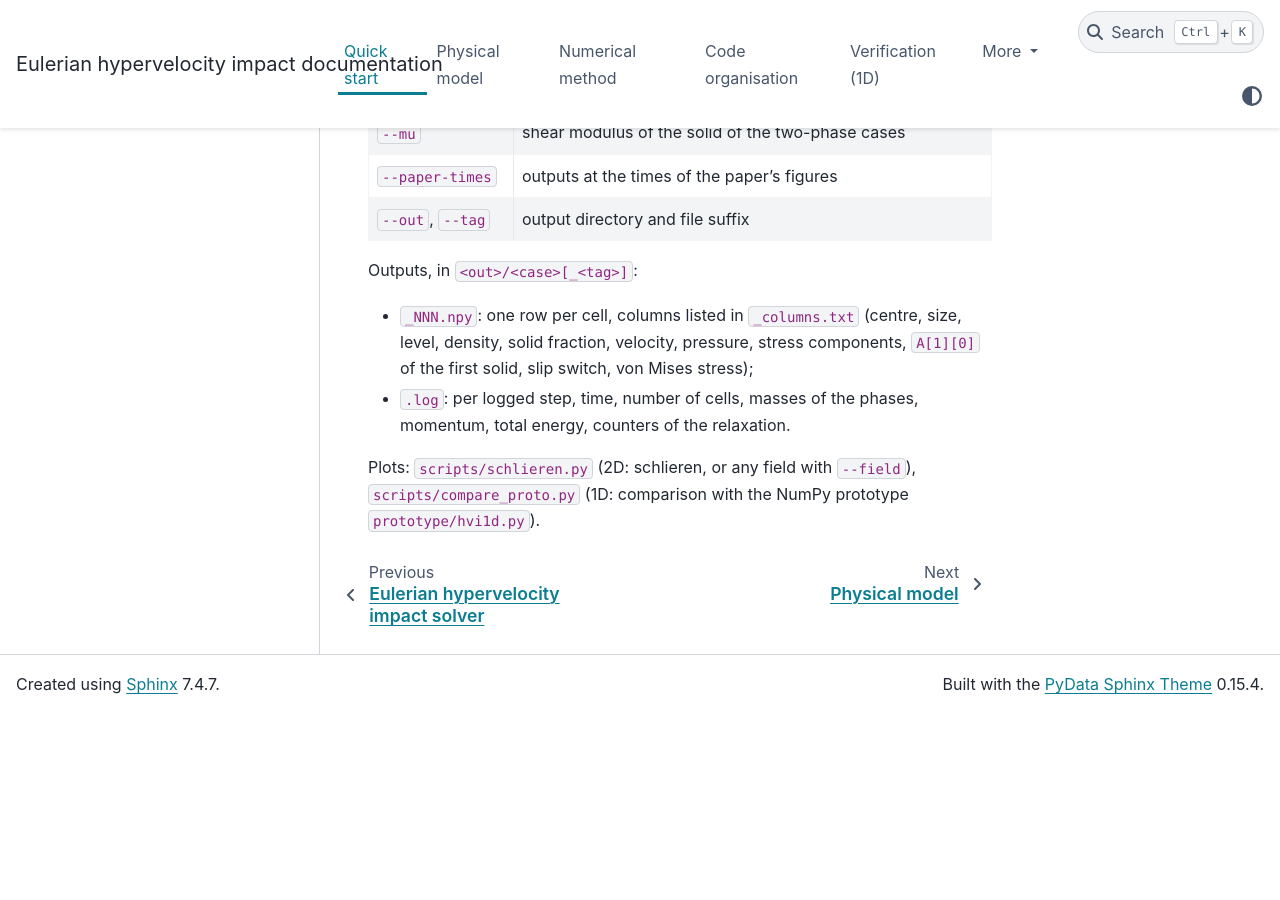
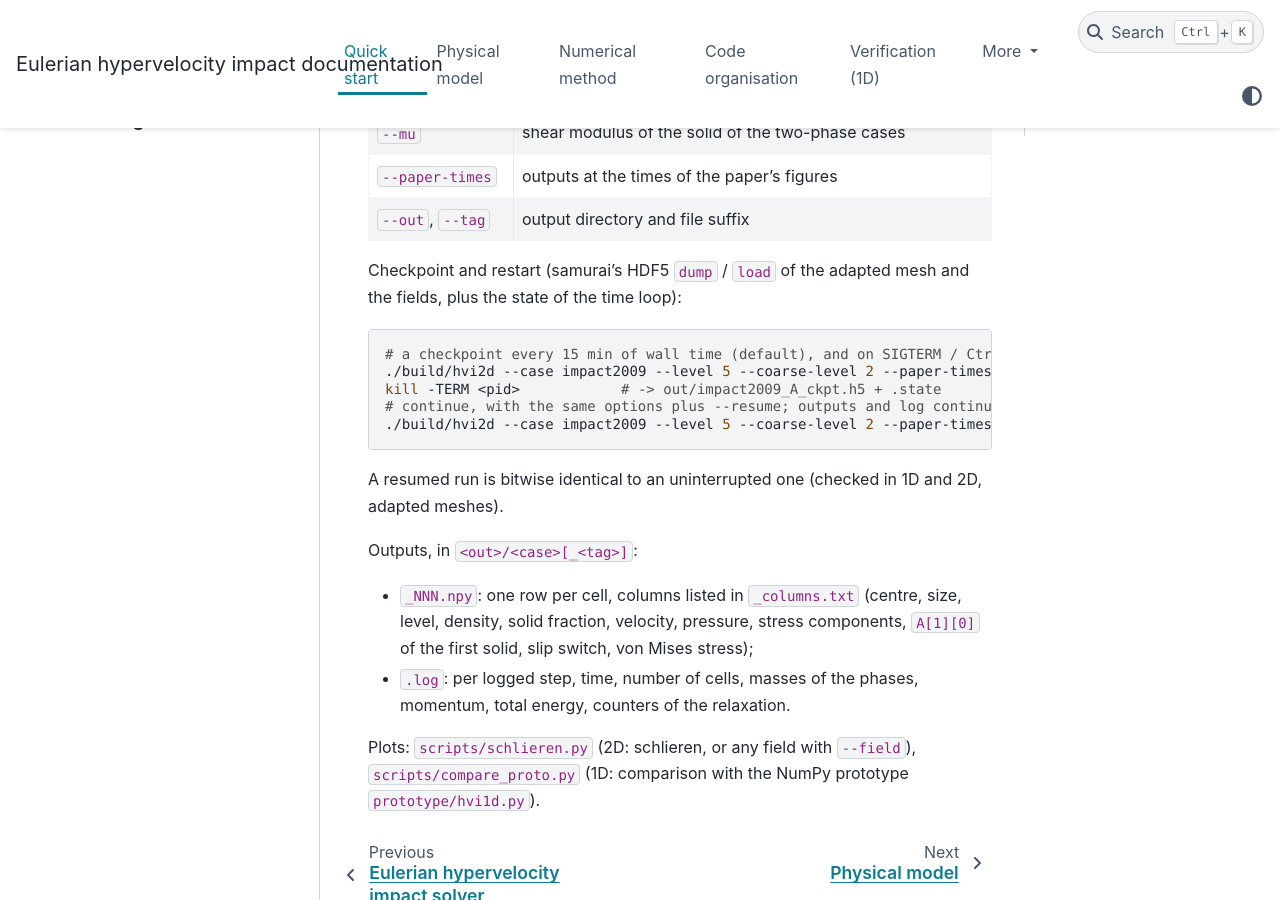
Before and after one commit to laurent90git/impactor_amr, a Sphinx documentation site: the page built from docs/quickstart.rst, in a window 1280 px wide and 900 px high, scrolled down 1182 px. Built offline with Sphinx 7.4.7 and the PyData theme 0.15.4, drawn with Linux system fonts in a browser that asks for light colours; before the commit the page ends 1896 px from its top, so only the background shows below that.

Commit message:
Checkpoint / restart with samurai dump/load, clean stop on SIGTERM
Co-Authored-By: Claude Opus 5.5 <noreply@anthropic.com>
Claude-Session: https://claude.ai/code/session_01PN6P6RCVsc3U8CXANKLdF2

```diff
--- a/docs/quickstart.rst
+++ b/docs/quickstart.rst
@@ -43,6 +43,19 @@ Main options (``--help`` for all):
 ``--out``, ``--tag``       output directory and file suffix
 =========================  ===========================================================================
 
+Checkpoint and restart (samurai's HDF5 ``dump`` / ``load`` of the adapted mesh and the fields, plus the state of the
+time loop):
+
+.. code-block:: bash
+
+   # a checkpoint every 15 min of wall time (default), and on SIGTERM / Ctrl-C (then the run stops cleanly)
+   ./build/hvi2d --case impact2009 --level 5 --coarse-level 2 --paper-times --tag A --checkpoint-every 900
+   kill -TERM <pid>            # -> out/impact2009_A_ckpt.h5 + .state
+   # continue, with the same options plus --resume; outputs and log continue where they stopped
+   ./build/hvi2d --case impact2009 --level 5 --coarse-level 2 --paper-times --tag A --resume out/impact2009_A_ckpt
+
+A resumed run is bitwise identical to an uninterrupted one (checked in 1D and 2D, adapted meshes).
+
 Outputs, in ``<out>/<case>[_<tag>]``:
 
 - ``_NNN.npy``: one row per cell, columns listed in ``_columns.txt`` (centre, size, level, density, solid fraction,
```
Also changed, not shown: PROGRESS.md (+7 -0 lines), 3 other files.
